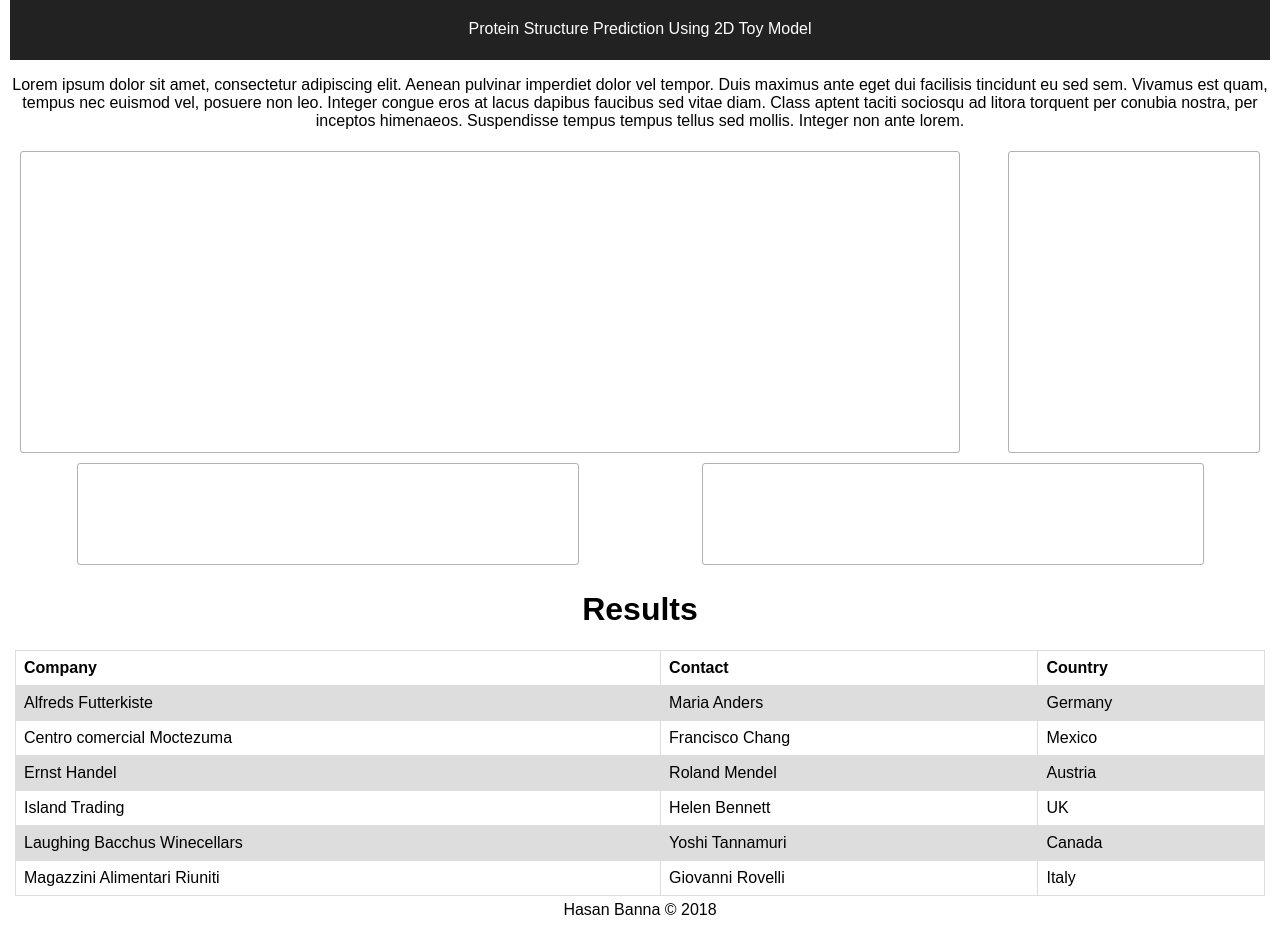
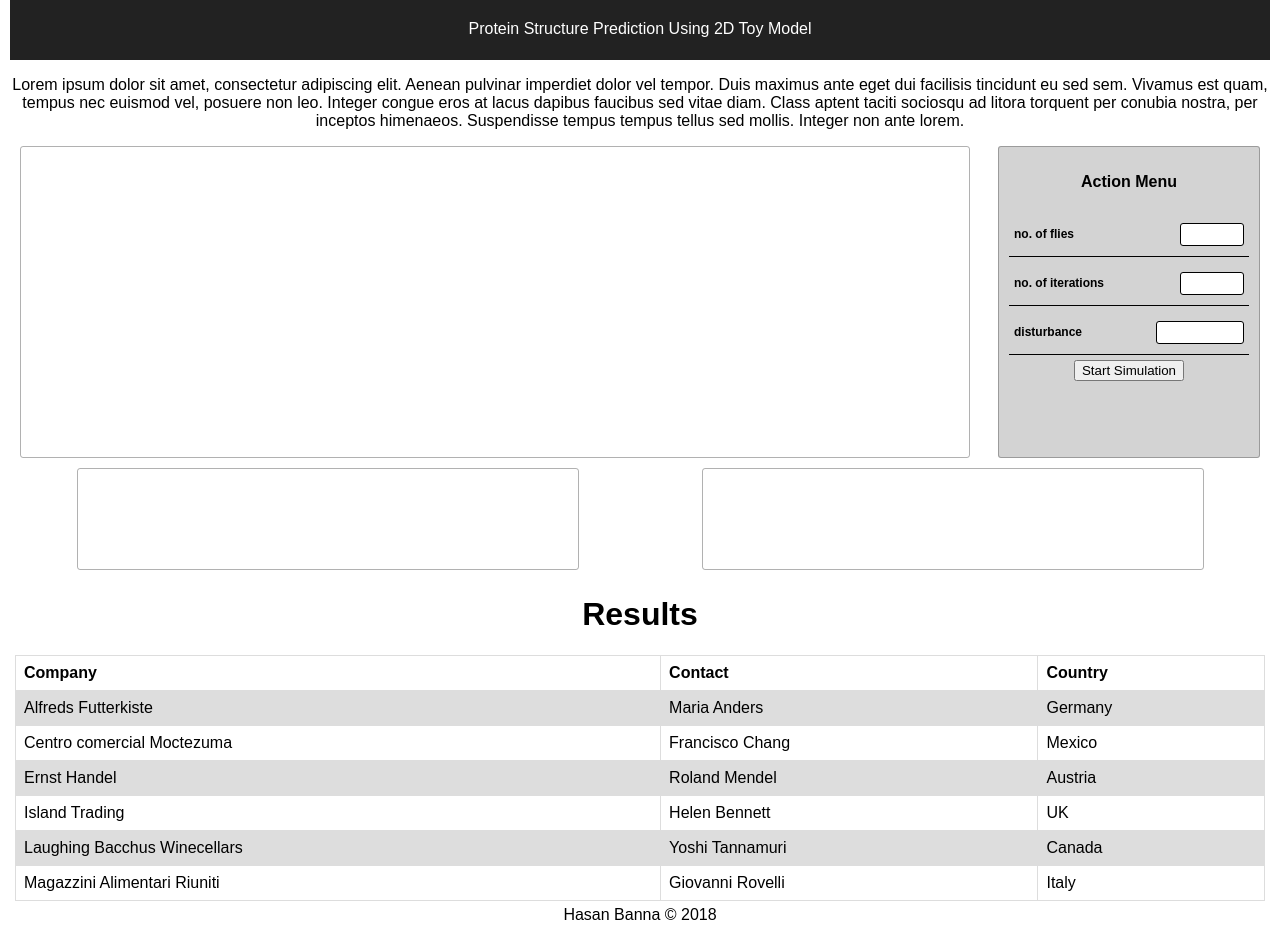
Before and after one commit to hasanbanna/dispersive-flies-showcase, a React (Create React App) app: page / in a window 1280 px wide. Built offline with nearby package versions, Linux system fonts and the light colour scheme.

Commit message:
action menu wip

```diff
--- a/src/App.css
+++ b/src/App.css
@@ -31,7 +31,8 @@ div {
   /* border: 1px solid rgba(100,100,100,0.5); */
 }
 .canvas {
-  margin: 5px;
+  /* margin: 5px; */
+  padding: 5px;
   flex-basis: 75%;
   height: 300px;
   border: 1px solid rgba(100,100,100,0.5);
@@ -39,13 +40,44 @@ div {
   /* background-color: red; */
 }
 .action-menu {
-  margin: 5px;
+  padding: 5px;
   flex-basis: 20%;
   height: 300px;
   border: 1px solid rgba(100,100,100,0.5);
   border-radius: 3px;
-  /* background-color: blue; */
+  background-color: lightgrey;
 }
+
+.action-menu-input {
+  display: flex;
+  justify-content: space-between;
+  padding: 10px 5px 10px 5px;
+  border-bottom: 1px solid black;
+
+}
+.input-label {
+  font-size: 12px;
+  font-weight: bold;
+  align-self: center;
+}
+.input-number {
+ /* align-self: flex-end; */
+ text-align: right;
+ border-radius: 3px;
+ padding: 3px;
+ border: 1px solid black;
+}
+/* .action-menu input {
+  margin: 5px;
+  width: 70px;
+}
+.action-menu label {
+  font-size: 10px;
+  font-weight: bold;
+}
+.action-menu button {
+  align-self: center;
+} */
 
 .graph-container {
   display: flex;
--- a/src/App.js
+++ b/src/App.js
@@ -1,4 +1,5 @@
 import React, { Component } from 'react';
+import ActionMenu from './components/ActionMenu';
 import './App.css';
 
 class App extends Component {
@@ -33,7 +34,7 @@ class Simulation extends Component {
     return (
     <div className="simulation-container">
       <div className="canvas"></div>
-      <div className="action-menu"></div>
+      <ActionMenu />
     </div>
     )
   }
--- /dev/null
+++ b/src/components/ActionMenu.js
@@ -0,0 +1,17 @@
+import React, { Component } from 'react';
+import ActionMenuInput from './ActionMenuInput';
+
+export default class ActionMenu extends Component {
+  render () {
+    return(
+      <div className="action-menu">
+        <h4>Action Menu</h4>
+        <ActionMenuInput name="no. of flies" min="30" max="100" />
+        <ActionMenuInput name="no. of iterations" min="30" max="100" />
+        <ActionMenuInput name="disturbance" step="0.0001" min="0.0001" max="0.1" />
+        <button>Start Simulation</button>
+      </div>
+
+    )
+  }
+}
--- /dev/null
+++ b/src/components/ActionMenuInput.js
@@ -0,0 +1,23 @@
+import React, { Component } from 'react';
+
+export default class ActionMenuInput extends Component {
+
+  render () {
+    return (
+      <div className="action-menu-input">
+        <label className="input-label" for={this.addDashesBetween(this.props.name)}>{this.props.name}</label>
+        <input
+          className="input-number"
+          type="number"
+          id={this.addDashesBetween(this.props.name)}
+          min={this.props.min} max={this.props.max}
+          step={this.props.step}
+          dir="rtl"></input>
+      </div>
+    )
+  }
+
+  addDashesBetween (string) {
+    return string.split(' ').join('-');
+  }
+}
```
Also changed, not shown: package.json (line endings or trailing spaces), 1 other file (tests, documents, lock files or other folders).
